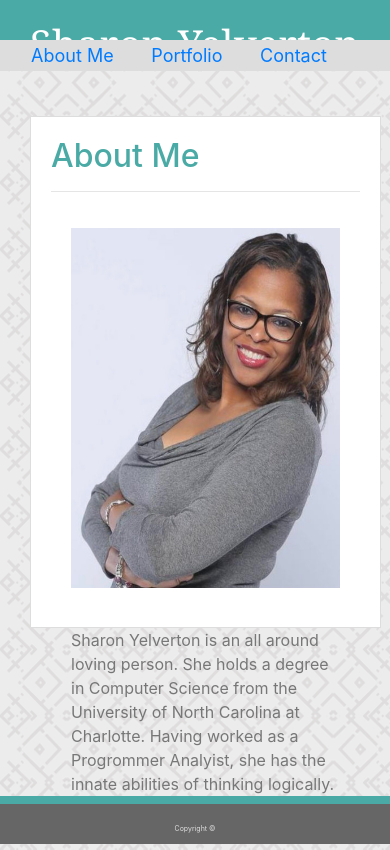
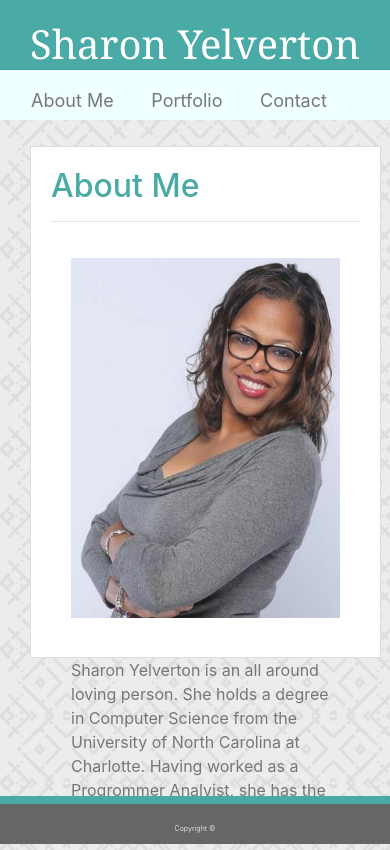
Before and after one commit to Sharonyel/bootstrap-homework, a plain HTML site: page index.html in a window 390 px wide. Shown: the top 850 px of the page. Drawn offline with nearby package versions, Linux system fonts and the light colour scheme.

Commit message:
index 640 768

```diff
--- a/assets/css/style.css
+++ b/assets/css/style.css
@@ -46,8 +46,12 @@ h1 {
   list-style: none;
   font-size: 20px;
   float: right;
+  color: grey;
 
+}
 
+.linkfld {
+  color: #777777;
 }
 ul {
   list-style: none;
@@ -265,7 +269,7 @@ textarea {
 
   .logo {
 
-    width: 768px;
+    width: 100%px;
 
   }
 
@@ -283,7 +287,7 @@ textarea {
     top: 0;
     right: 10;
     text-align: center;
-    padding: 0 0 0 0px;
+    margin-right: 0;
     line-height: 100%;
 
   }
@@ -312,21 +316,21 @@ textarea {
 
   .logo {
 
-    width: 100%;
+    width: 0%;
+    padding: 0;
     /* padding: 20px; */
 
   }
 
   h1 {
-    /* padding: 20px; */
+    padding: 20px;
     width: 100%;
     background-color: #4aaaa5;
     margin: 0 auto;
 
-    /* float: left; */
-    /* margin-bottom: 0px;
-    margin-top: 0px; */
-    height: 40px;
+    margin-bottom: 15px;
+    margin-top: 0px;
+    height: 70px;
     text-align: center;
     color: #ffffff;
     /* position: fixed;
@@ -334,31 +338,30 @@ textarea {
     left: 0; */
 }
 
-  .namefld {
+  /* .namefld {
     width: 100%;
-  }
+  } */
   .links {
     width: 100%;
-    padding: 5px;
-    margin-top: 40px;
-    background-color: #dddddd;
+    padding: 20px;
+    margin-top: 70px;
+    height: 50px;
+    background-color: azure;
     text-align: center;
+    border: #777777;
+    border: 10px;
+
   }
   .content-mat {
     width: 90%;
     margin-left: 30px;
     margin-right: 0px;
+    margin-top: 130px;
+
   }
-
   .content-mat img {
     width: 100%;
-    max-width: 600px;
+    max-width: 620px;
     height: 400px;
 
   }
-  /* .content-mat img {
-    width: 300px;
-    height: 300px;
-    padding: 20px;
-    float: left;
-  } */
--- a/index.html
+++ b/index.html
@@ -42,9 +42,9 @@
                </div>
                   <div class="col-sm-6">
                      <div class="links">
-                        <a href="index.html">About Me</a>
-                        <a href="portfolio.html">Portfolio</a>
-                        <a href="contact.html">Contact</a>
+                        <a class="linkfld" href="index.html">About Me</a>
+                        <a class="linkfld" href="portfolio.html">Portfolio</a>
+                        <a class="linkfld" href="contact.html">Contact</a>
                      </div>
                   </div>
                </div>
```
